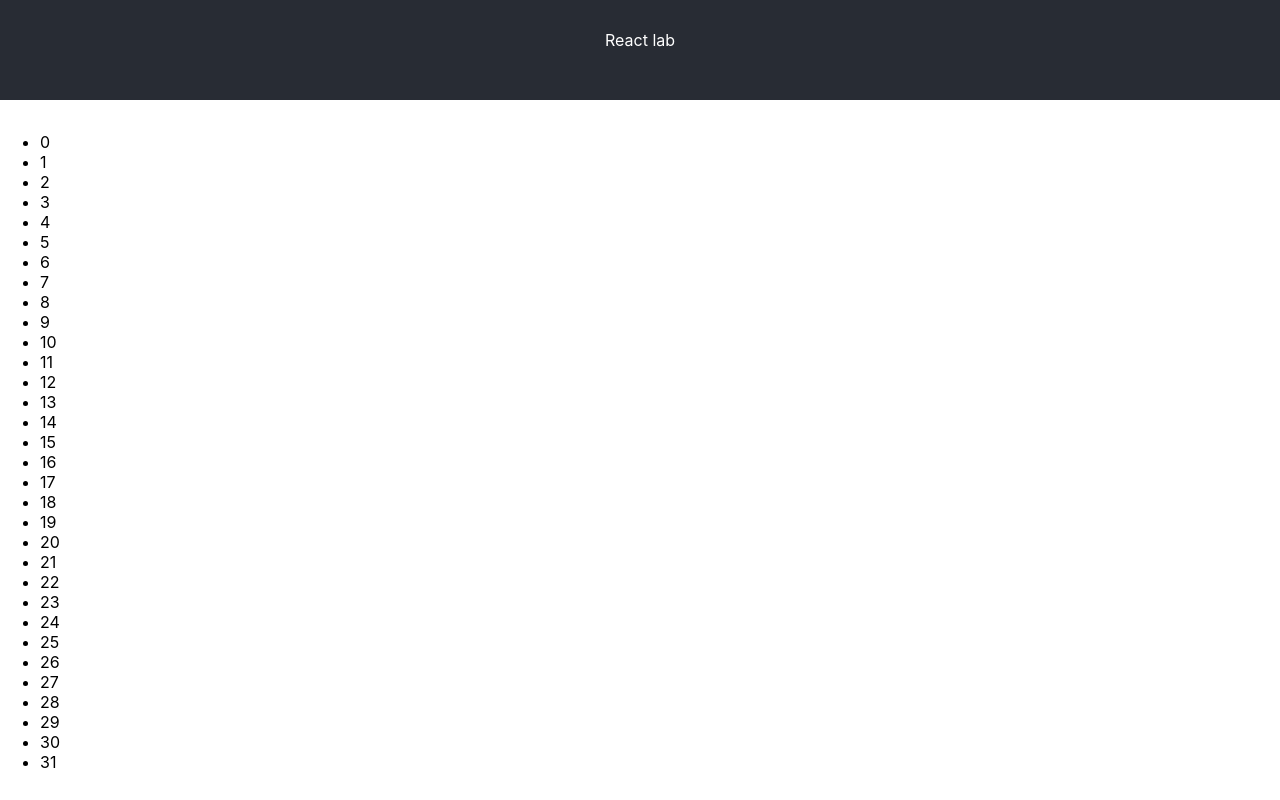
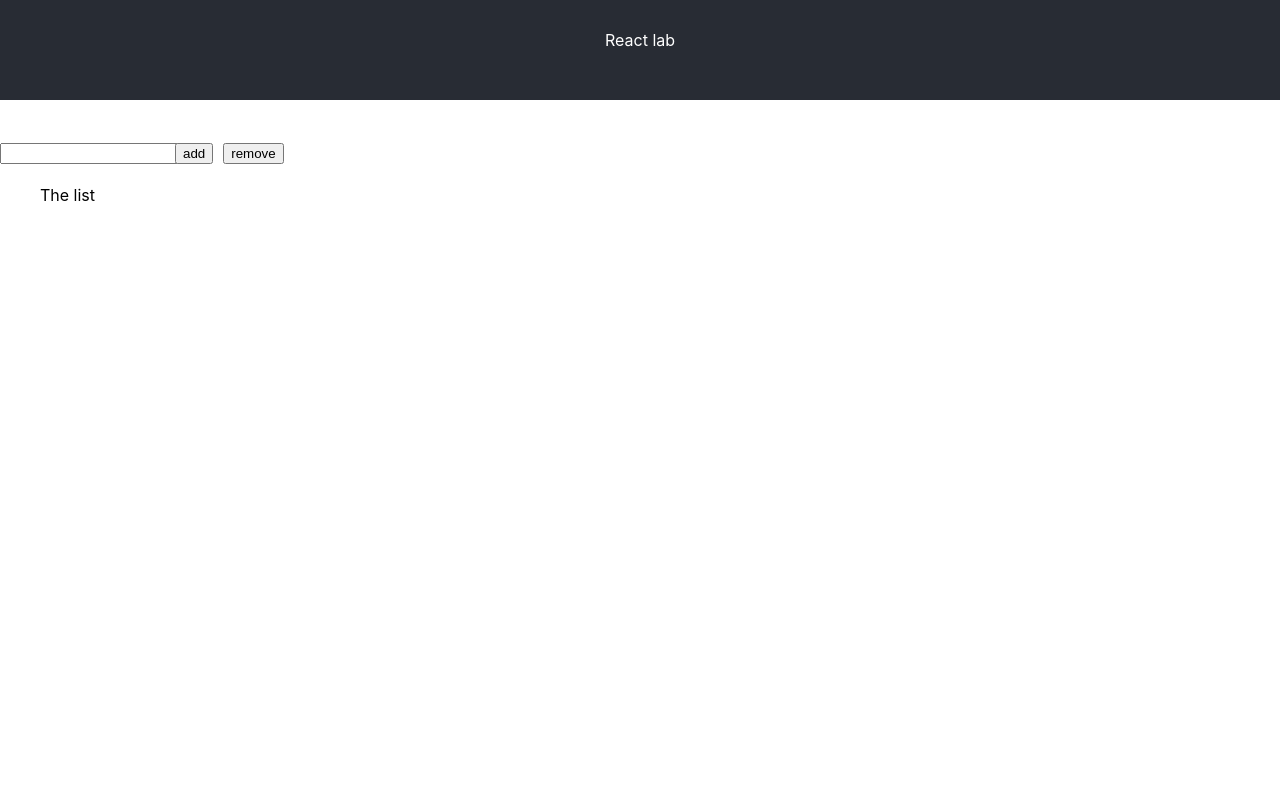
Before and after one commit to DenisV868/DenisV868.github.io, a React (Create React App) app: page / in a window 1280 px wide. Built offline with nearby package versions, Linux system fonts and the light colour scheme.

Commit message:
The base for the todo list project

```diff
--- a/src/App.css
+++ b/src/App.css
@@ -30,3 +30,23 @@ img{
   height: 100px;
   width: 100px;
 }
+
+/*td{
+  width: 200px;
+  height: 50px;
+  border: 5px solid white;
+  display: inline-block;
+}*/
+
+input[type='text']{
+  position: relative;
+  top: 26px;
+}
+
+div.containerForList > button{
+
+  position: relative;
+  left: 170px;
+  margin: 5px;
+
+}
--- a/src/App.js
+++ b/src/App.js
@@ -1,12 +1,13 @@
 //import logo from './logo.svg';
 import './App.css';
+import {createRef} from "react";
 //import tech from "./tech";
 //import Tech from "./tech";
-import Numbers from "./tech";
+//import Numbers from "./tech";
 //import Array from "./array";
 //import Adding from "./adding";
-let numbers = [0, 1, 2, 3, 4, 5, 6, 7, 8, 9, 10, 11, 12, 13, 14, 15, 16, 17, 18, 19, 20, 21, 22, 23, 24, 25, 26, 27, 28, 29, 30, 31]
-;
+//let numbers = [0, 1, 2, 3, 4, 5, 6, 7, 8, 9, 10, 11, 12, 13, 14, 15, 16, 17, 18, 19, 20, 21, 22, 23, 24, 25, 26, 27, 28, 29, 30, 31]
+//;
 //let hi = "hi"
 /*import html from './html_logo.png';
 import css from './css_logo.png';
@@ -19,13 +20,25 @@ let techs = {
     "js": js,
     "react": react,
 }*/
+import List from "./tech";
+
+const InputVal = ({inputRef}) => {
+
+    return(<input type="text" ref={inputRef} />)
+
+}
+
 function App() {
-  return (
+
+    const inputRef = createRef(null);
+
+    return (
     <div className="App">
       <header className="App-header">
         <p>React lab</p>
       </header>
-        <Numbers numbers={numbers} />
+        <InputVal inputRef={inputRef} />
+        <List inputRef={inputRef}/>
     </div>
   );
 }
--- a/src/tech.js
+++ b/src/tech.js
@@ -1,4 +1,5 @@
 import React from "react";
+import {useState} from "react";
 /*function tech(props) {
 
  return(
@@ -32,10 +33,17 @@ function sub() {
 
 export default sub;*/
 
+/*const getColor = (num) => {
+    if(checkPrime(num)){return "red"}
+    if(num%2===0){return "yellow"}
+    else{return "green"}
+
+}
+
 function Numbers(props) {
 
-    const list = props.numbers.map((number)=><li>{number}</li>);
-    return <ul style={{display:"inline-block"}}>{list}</ul>
+    return props.numbers.map((number)=>(<td style={{background:getColor(number)}}>{number}</td>))
+
 }
 
 export default Numbers;
@@ -50,4 +58,41 @@ const checkPrime = (n) => {
         }
     }
     return true;
-};
+};*/
+
+const List = ({inputRef}) => {
+
+    const [element, setElement] = useState([]);
+    let input = inputRef
+    function add() {
+        if(inputRef.current) {
+            input.current.focus();
+            // append in react
+            setElement(prevState => [...prevState, input.current.value])
+        }
+        input.current.value = "";
+    }
+
+    function remove() {
+        if(inputRef.current && element.length > 0) {
+            // the pop method
+            setElement(element.slice(0, element.length - 1))
+
+        }else{
+            alert("There are no elements in the list")
+        }
+    }
+
+    return (<div className={"containerForList"}>
+
+        <button onClick={add}>add</button>
+        <button onClick={remove}>remove</button>
+        <ul>The list
+            {element.map((item,index) => <li key={index}>{item}</li>)}
+        </ul>
+
+    </div>)
+
+}
+
+export default List
```
